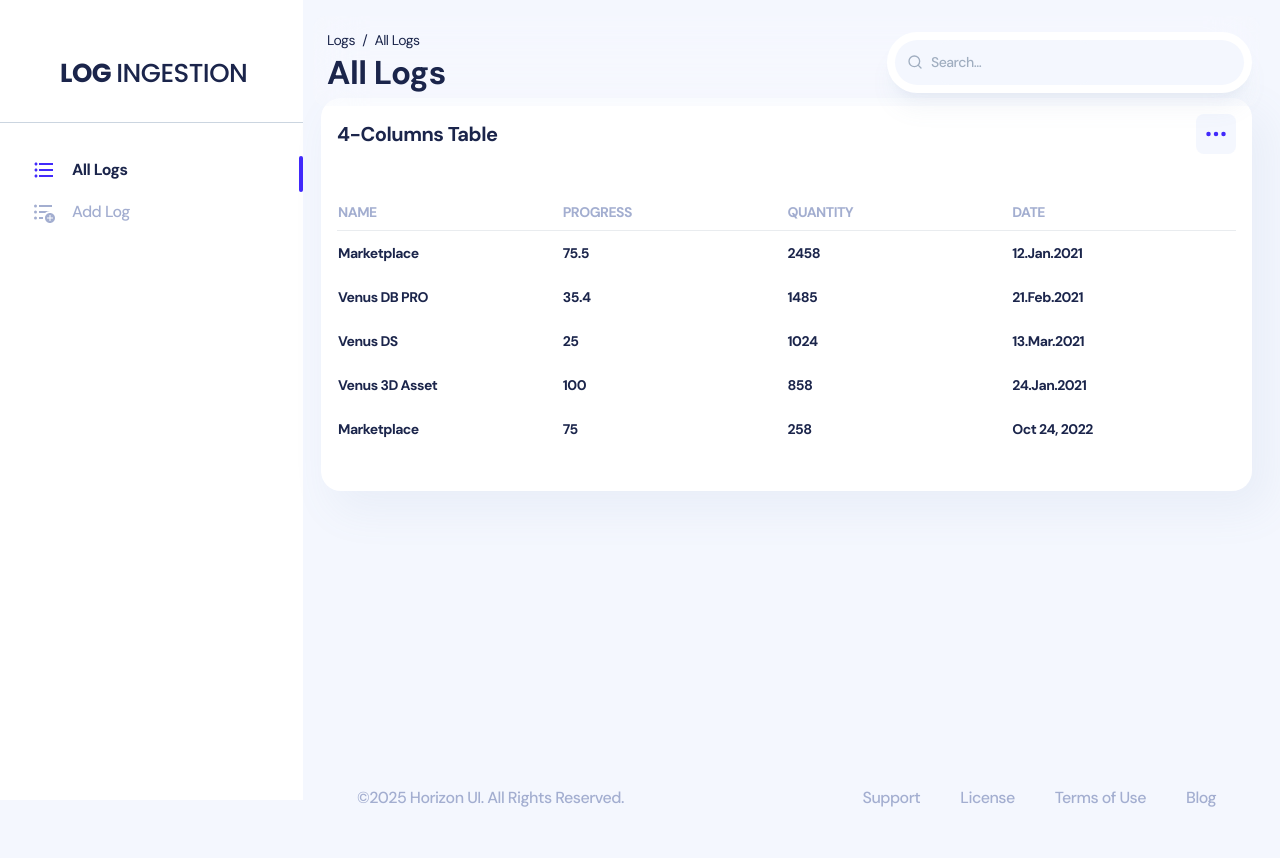
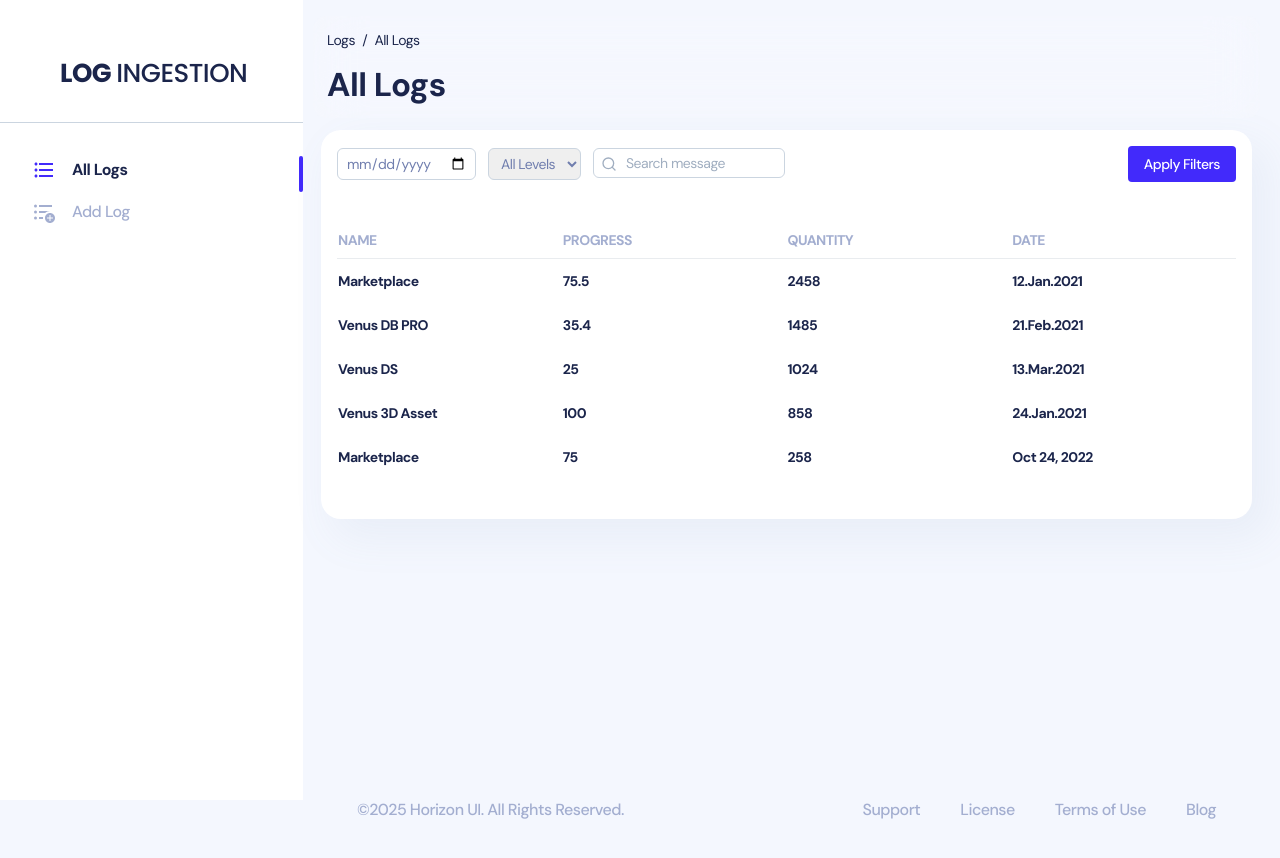
Before and after one commit to RavinakS/log-ingestion-querying-system, a React (Create React App) app in the folder frontend/: page /admin/list in a window 1280 px wide. Shown: the top 858 px of the page. Built offline with nearby package versions, Linux system fonts and the light colour scheme; what tailwindcss-rtl would draw is missing.

Commit message:
logs listing table work in progress

```diff
--- a/frontend/src/components/navbar/index.jsx
+++ b/frontend/src/components/navbar/index.jsx
@@ -26,7 +26,7 @@ const Navbar = (props) => {
             {brandText}
           </Link>
         </div>
-        <p className="shrink text-[33px] capitalize text-navy-700 dark:text-white">
+        <p className="mt-3 shrink text-[33px] capitalize text-navy-700 dark:text-white">
           <Link
             to="#"
             className="font-bold capitalize hover:text-navy-700 dark:hover:text-white"
@@ -35,19 +35,6 @@ const Navbar = (props) => {
           </Link>
         </p>
       </div>
-
-      <div className="relative mt-[3px] flex h-[61px] w-[355px] flex-grow items-center justify-around gap-2 rounded-full bg-white px-2 py-2 shadow-xl shadow-shadow-500 dark:!bg-navy-800 dark:shadow-none md:w-[365px] md:flex-grow-0 md:gap-1 xl:w-[365px] xl:gap-2">
-        <div className="flex h-full items-center rounded-full bg-lightPrimary text-navy-700 dark:bg-navy-900 dark:text-white xl:w-[365px]">
-          <p className="pl-3 pr-2 text-xl">
-            <FiSearch className="h-4 w-4 text-gray-400 dark:text-white" />
-          </p>
-          <input
-            type="text"
-            placeholder="Search..."
-            class="block h-full w-full rounded-full bg-lightPrimary text-sm font-medium text-navy-700 outline-none placeholder:!text-gray-400 dark:bg-navy-900 dark:text-white dark:placeholder:!text-white sm:w-fit"
-          />
-        </div>
-      </div>
     </nav>
   );
 };
--- a/frontend/src/views/admin/tables/components/ColumnsTable.jsx
+++ b/frontend/src/views/admin/tables/components/ColumnsTable.jsx
@@ -1,6 +1,6 @@
-import React from "react";
-import CardMenu from "components/card/CardMenu";
+import React, { useState } from "react";
 import Card from "components/card";
+import { FiSearch } from "react-icons/fi";
 
 import {
   createColumnHelper,
@@ -12,7 +12,24 @@ import {
 
 function ColumnsTable(props) {
   const { tableData } = props;
-  const [sorting, setSorting] = React.useState([]);
+  const [sorting, setSorting] = useState([]);
+  const [date, setDate] = useState("");
+  const [level, setLevel] = useState("");
+  const [search, setSearch] = useState("");
+
+  const handleDateChange = (e) => {
+    setDate(e.target.value);
+  };
+
+  const handleLevelChange = (e) => {
+    setLevel(e.target.value);
+  };
+
+  const handleSubmit = () => {
+    console.log("Selected date:", date);
+    console.log("Selected level:", level);
+  };
+
   let defaultData = tableData;
   const columns = [
     columnHelper.accessor("name", {
@@ -63,7 +80,7 @@ function ColumnsTable(props) {
         </p>
       ),
     }),
-  ]; // eslint-disable-next-line
+  ];
   const [data, setData] = React.useState(() => [...defaultData]);
   const table = useReactTable({
     data,
@@ -77,12 +94,47 @@ function ColumnsTable(props) {
     debugTable: true,
   });
   return (
-    <Card extra={"w-full pb-10 p-4 h-full"}>
-      <header className="relative flex items-center justify-between">
-        <div className="text-xl font-bold text-navy-700 dark:text-white">
-          4-Columns Table
+    <Card extra={"w-full pb-10 mt-5 p-4 h-full"}>
+      <header className="relative flex flex-wrap items-center justify-between gap-4">
+        <div className="flex flex-wrap gap-3">
+          <input
+            type="date"
+            value={date}
+            onChange={handleDateChange}
+            className="rounded-md border border-gray-300 px-2 py-1 text-sm text-gray-700"
+          />
+
+          <select
+            value={level}
+            onChange={handleLevelChange}
+            className="rounded-md border border-gray-300 px-2 py-1 text-sm text-gray-700"
+          >
+            <option value="">All Levels</option>
+            <option value="info">Info</option>
+            <option value="warn">Warn</option>
+            <option value="error">Error</option>
+          </select>
+
+          <div className="relative">
+            <input
+              type="text"
+              placeholder="Search message"
+              value={search}
+              onChange={(e) => setSearch(e.target.value)}
+              className="w-48 rounded-md border border-gray-300 px-8 py-1 text-sm text-gray-700"
+            />
+            <FiSearch className="absolute left-2 top-1/2 -translate-y-1/2 text-gray-400" />
+          </div>
         </div>
-        <CardMenu />
+
+        <div className="flex flex-wrap gap-3">
+          <button
+            onClick={handleSubmit}
+            className="rounded bg-brand-500 px-4 py-2 text-sm font-medium text-white hover:bg-brand-600"
+          >
+            Apply Filters
+          </button>
+        </div>
       </header>
 
       <div className="mt-8 overflow-x-scroll xl:overflow-x-hidden">
```
